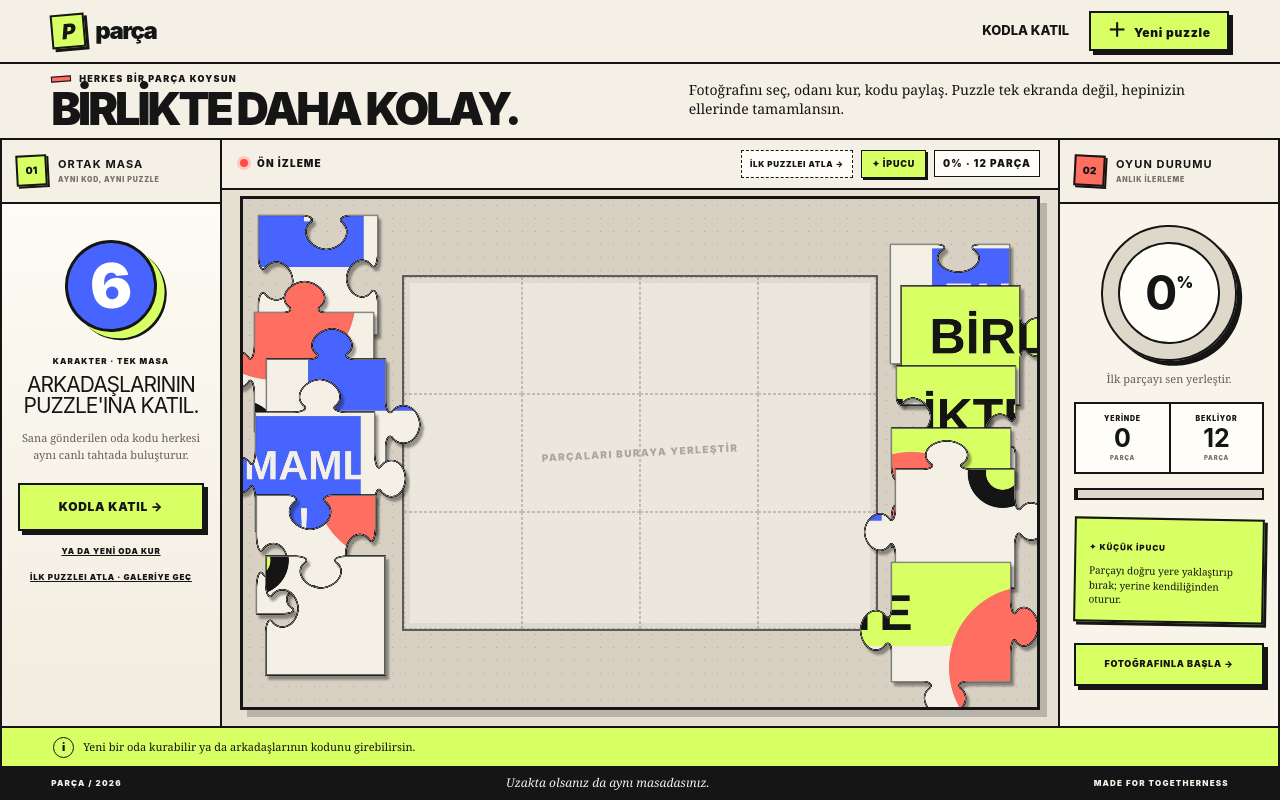
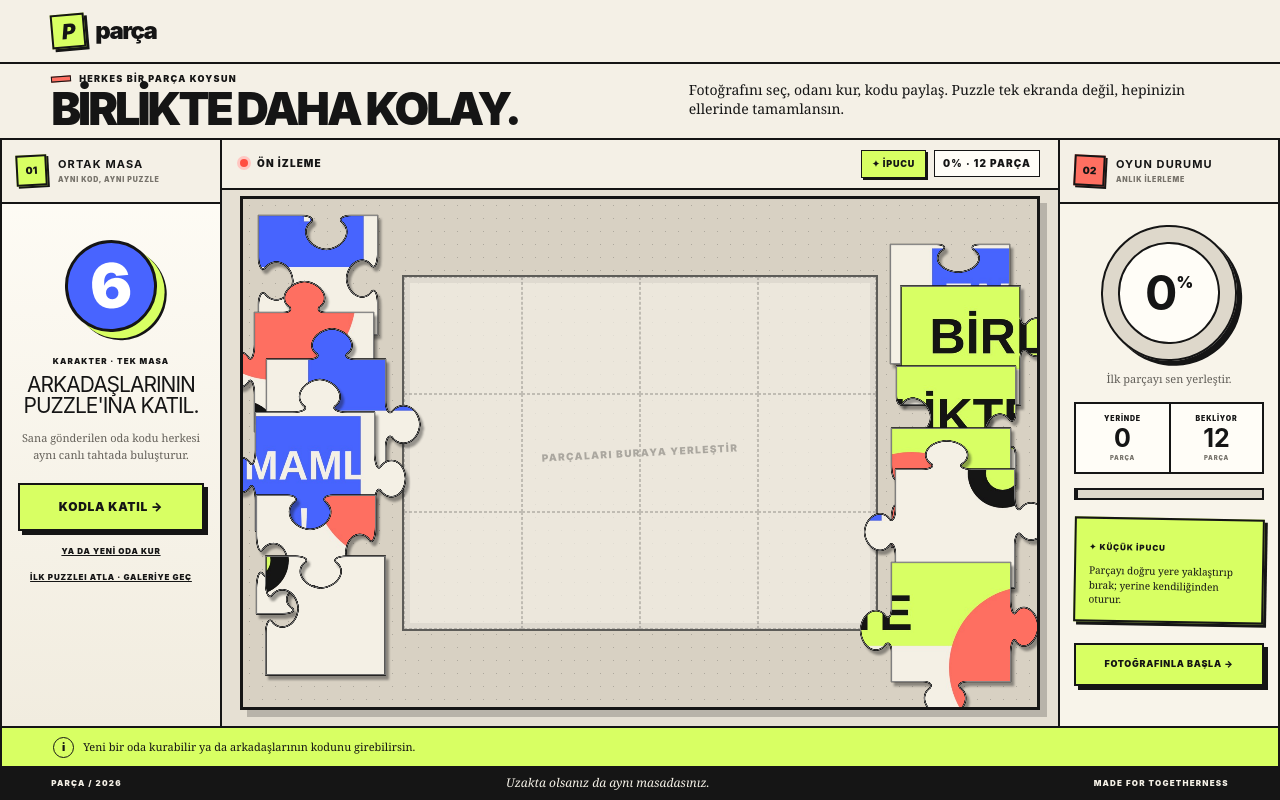
Before and after one commit to batuhanbural/puzzlebeyond, a Next.js app: page / in a window 1280 px wide. Built offline with nearby package versions, Linux system fonts and the light colour scheme.

Commit message:
Remove duplicate main menu actions

```diff
--- a/app/globals.css
+++ b/app/globals.css
@@ -19,6 +19,7 @@ button:focus-visible,input:focus-visible { outline:3px solid var(--blue); outlin
 .primary-button:disabled { opacity:.55; cursor:wait; }
 .primary-button.small { min-height:40px; padding:0 16px; }
 .primary-button.small span { font-size:19px; margin-right:4px; }
+.header-gallery { display:none; }
 .outline-button { background:transparent; }
 .outline-button:hover { background:var(--ink); color:var(--paper); }
 .full { width:100%; }
@@ -173,6 +174,11 @@ fieldset { margin:20px 0 0; padding:0; border:0; }
   .mobile-room-actions { display:flex; justify-content:center; margin-top:24px; }
   .gallery-grid { grid-template-columns:repeat(3,minmax(0,1fr)); }
 }
+@media (min-width:1051px) {
+  .header-actions .text-button { display:none; }
+  .header-new-setup { display:none; }
+  .skip-preview-button { display:none; }
+}
 @media (max-width:760px) {
   .site-shell { grid-template-rows:60px auto minmax(0,1fr) 38px; }
   .topbar { height:60px; padding:0 14px; }
--- a/app/page.tsx
+++ b/app/page.tsx
@@ -625,7 +625,7 @@ export default function Home() {
         </button>
         <div className="header-actions">
           <button className="text-button" onClick={() => setDialog("join")}>Kodla katıl</button>
-          <button className="primary-button small" onClick={() => setDialog("create")}><span>＋</span> Yeni puzzle</button>
+          <button className={`primary-button small ${room ? "" : galleryVisible ? "header-gallery" : "header-new-setup"}`} onClick={() => setDialog("create")}><span>＋</span> Yeni puzzle</button>
         </div>
       </header>
 
@@ -770,12 +770,6 @@ export default function Home() {
                 {progress === 100 && <div className="complete-badge"><span>✓</span> TAMAMLANDI!</div>}
               </div>
               <div className="mobile-room-actions">
-                {!room && (
-                  <>
-                    <button className="outline-button" onClick={() => setDialog("join")}>Kodla katıl</button>
-                    <button className="primary-button" onClick={() => setDialog("create")}>Yeni puzzle oluştur</button>
-                  </>
-                )}
                 {room && <button className="outline-button" onClick={copyCode}>Kodu paylaş: {room.code}</button>}
               </div>
             </>
```
